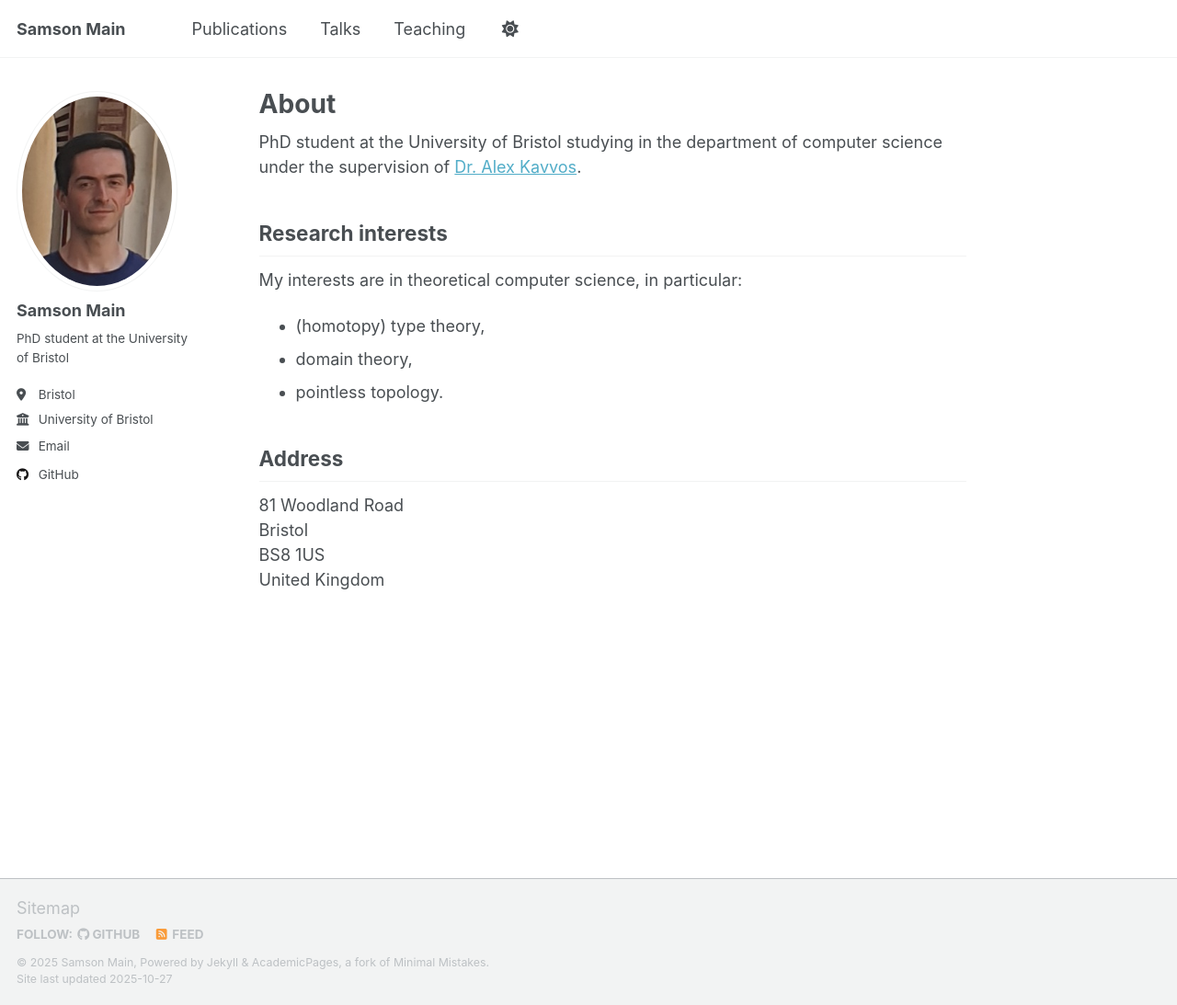
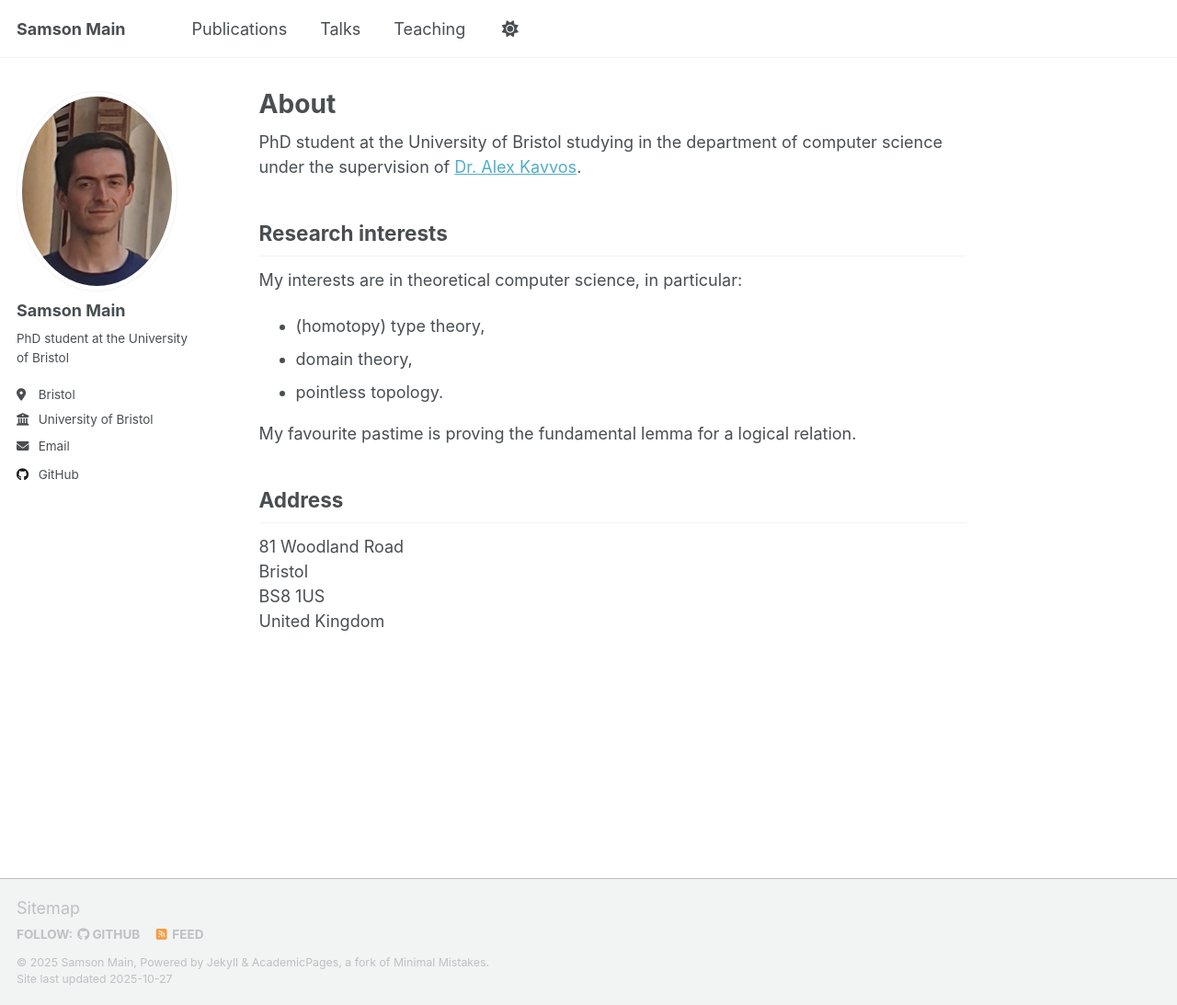
Before and after one commit to Mains03/Mains03.github.io, a Jekyll site: the page built from _pages/about.md, in a window 1280 px wide and 1093 px high. Shown: the whole window at 92% size. Built offline with Jekyll 4.4.1, drawn with Linux system fonts in a browser that asks for light colours; a script that is not in the unit is left out.

Commit message:
add research interest

```diff
--- a/_pages/about.md
+++ b/_pages/about.md
@@ -16,6 +16,8 @@ My interests are in theoretical computer science, in particular:
 - domain theory,
 - pointless topology.
 
+My favourite pastime is proving the fundamental lemma for a logical relation.
+
 ## Address
 
 81 Woodland Road \\
```
